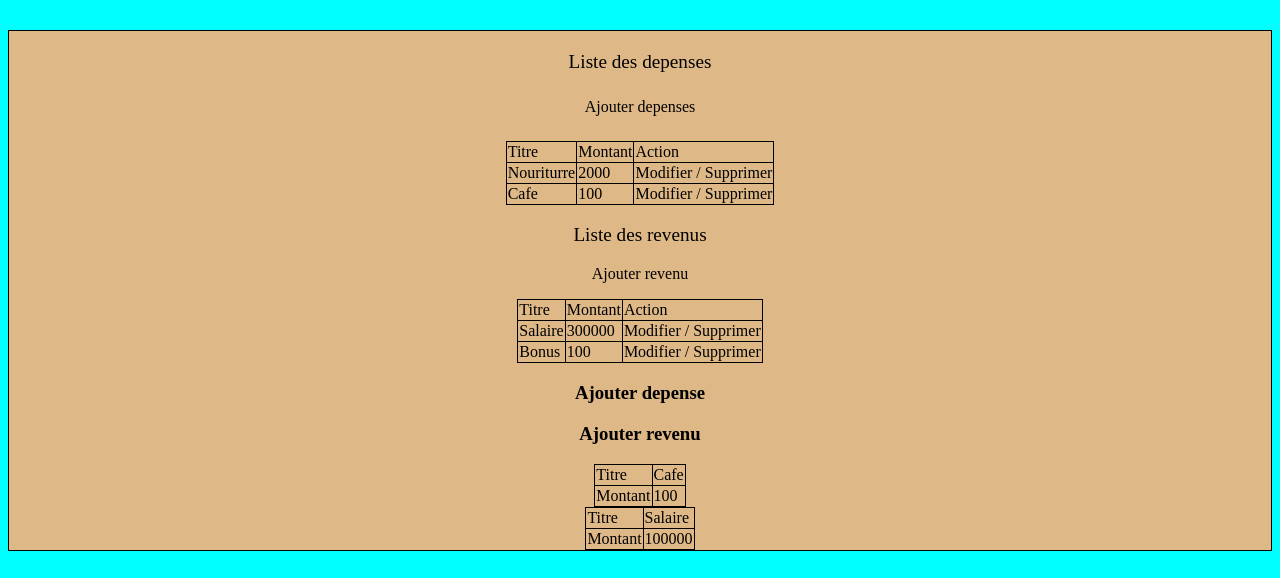
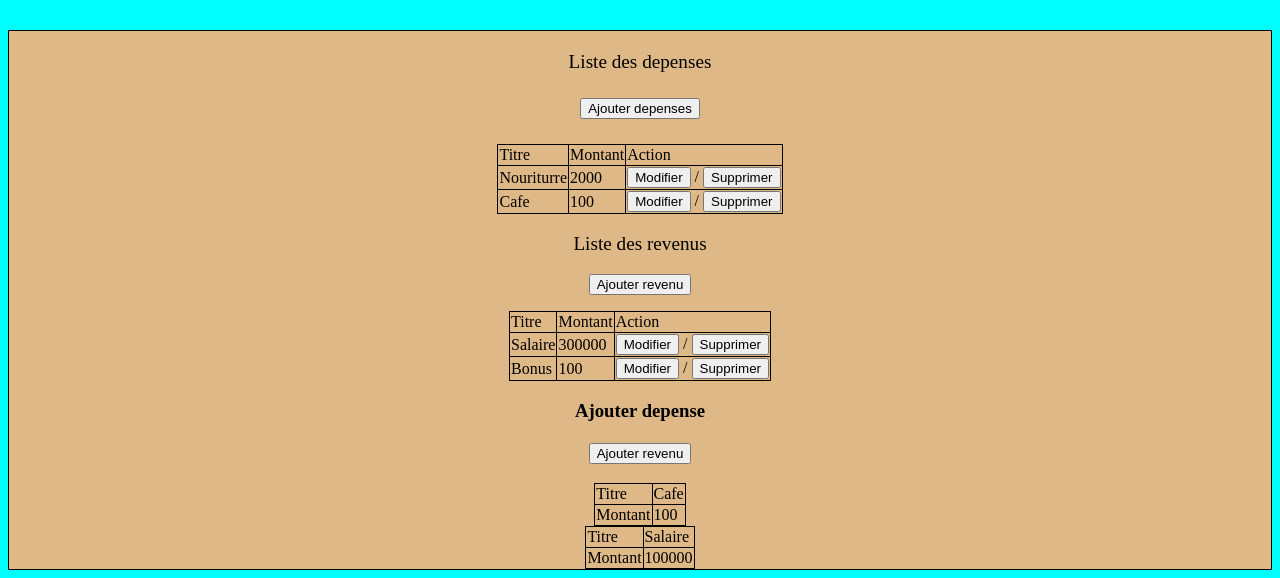
Before and after one commit to cheikh221sn/budget-app-interface, a plain HTML site: page index.html in a window 1280 px wide. Shown: the part 353-931 px from the top of the page. Drawn offline with Linux system fonts and the light colour scheme.

Commit message:
modificatin index html

```diff
--- a/index.html
+++ b/index.html
@@ -3,7 +3,7 @@
     <head>
         <meta charset="utf-8"/>
         <link rel="stylesheet" href="style.css"/>
-
+        <link rel="stylesheet" href="https://cdnjs.cloudflare.com/ajax/libs/font-awesome/6.1.2/css/all.min.css" integrity="sha512-1sCRPdkRXhBV2PBLUdRb4tMg1w2YPf37qatUFeS7zlBy7jJI8Lf4VHwWfZZfpXtYSLy85pkm9GaYVYMfw5BC1A==" crossorigin="anonymous" referrerpolicy="no-referrer" />
         <title>Gestion de budget</title>
 
     </head>
@@ -19,7 +19,7 @@
         <p class="dev">Budget - Depense = Solde</p>
         <div class="mac">
        <p class="xarala">Liste des depenses</p>
-       <p class="root">Ajouter depenses</p>
+       <p class="root"><button>Ajouter depenses</button> </p>
        <table class="net">
         <tr>
             <td>Titre</td>
@@ -29,16 +29,16 @@
         <tr>
             <td>Nouriturre</td>
             <td>2000</td>
-            <td>Modifier / Supprimer</td>
+            <td> <button>Modifier</button> /  <button>Supprimer</button></td>
             <tr>
                 <td>Cafe</td>
                 <td>100</td>
-                <td>Modifier / Supprimer</td>
+                <td> <button>Modifier</button> /  <button>Supprimer</button></td>
             </tr>
         </tr>
        </table>
        <p class="windows">Liste des revenus</p>
-       <p class="apple">Ajouter revenu</p>
+       <p class="apple"><button>Ajouter revenu</button> </p>
        <table class="web">
         <tr>
             <td>Titre</td>
@@ -48,16 +48,16 @@
         <tr>
             <td>Salaire</td>
             <td>300000</td>
-            <td>Modifier / Supprimer</td>
+            <td><button>Modifier</button> /  <button>Supprimer</button></td>
         </tr>
         <tr>
             <td>Bonus</td>
             <td>100</td>
-            <td>Modifier / Supprimer</td>
+            <td><button>Modifier</button> / <button>Supprimer</button></td>
         </tr>
       </table>
        <h3> Ajouter depense</h3>
-       <h3>Ajouter revenu</h3>
+       <h3><button>Ajouter revenu</button> </h3>
        <table class="user">
         <tr>
             <td>Titre</td>
```
